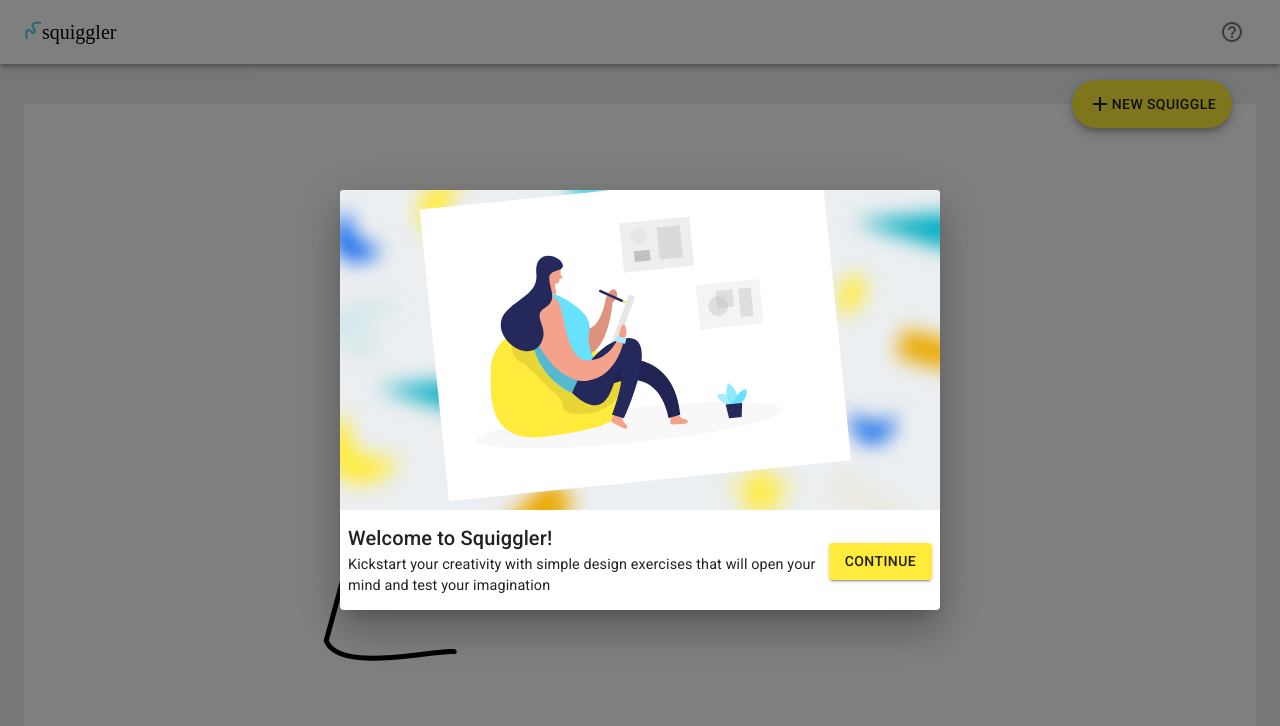
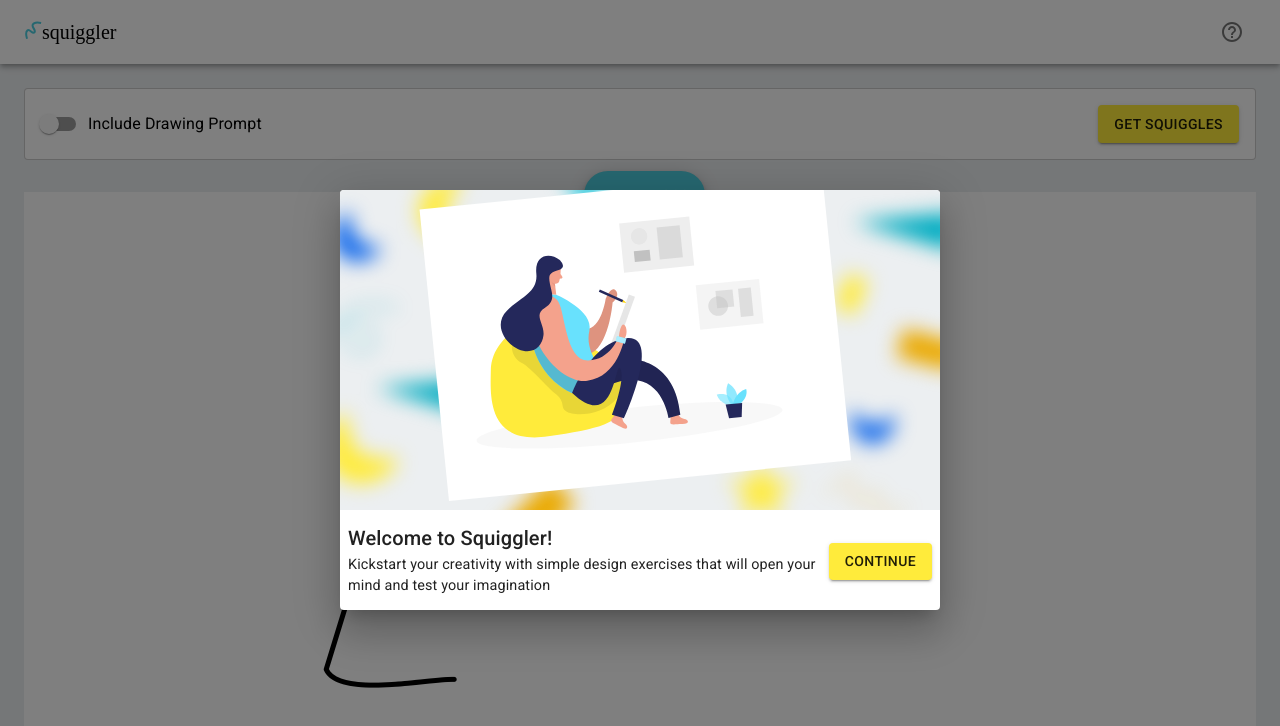
Before and after one commit to toddmcneill/squiggler, a React (Create React App) app: page / in a window 1280 px wide. Shown: the top 726 px of the page. Built offline with nearby package versions, Linux system fonts and the light colour scheme; a web font is replaced by a local one.

Commit message:
Add suggestions
* Layout controls in their own section

The rotate button is included but commented out.

```diff
--- a/src/App.module.css
+++ b/src/App.module.css
@@ -8,6 +8,7 @@
     "header"
     "main";
   background-color: #ECEFF1;
+  min-width: 300px;
 }
 
 .header {
--- /dev/null
+++ b/src/components/Controls.js
@@ -0,0 +1,29 @@
+import FormControlLabel from '@material-ui/core/FormControlLabel'
+import Switch from '@material-ui/core/Switch'
+import Button from '@material-ui/core/Button'
+import styles from './Controls.module.css'
+
+export default function Controls({ setShowSuggestion, startNewSquiggle }) {
+  const handleSuggestionToggle = (event) => {
+    setShowSuggestion(event.target.checked)
+  }
+
+  return (
+    <div className={styles.controls}>
+      <div className={styles.suggestionControls}>
+        <FormControlLabel
+          control={
+            <Switch
+              color='primary'
+              onChange={handleSuggestionToggle}
+            />
+          }
+          label='Include Drawing Prompt'
+        />
+      </div>
+      <Button variant='contained' color='secondary' onClick={startNewSquiggle}>
+        Get Squiggles
+      </Button>
+    </div>
+  )
+}
--- /dev/null
+++ b/src/components/Controls.module.css
@@ -0,0 +1,14 @@
+.controls {
+  display: flex;
+  justify-content: space-between;
+  padding: 16px;
+  background-color: white;
+  margin-bottom: 32px;
+  border-radius: 4px;
+  border: 1px solid rgba(0, 0, 0, 0.2)
+}
+
+.suggestionControls {
+  display: flex;
+  align-items: center;
+}
--- a/src/components/Main.js
+++ b/src/components/Main.js
@@ -1,8 +1,10 @@
 import { useRef, useState, useEffect, useCallback } from 'react'
+import Container from '@material-ui/core/Container'
 import Fab from '@material-ui/core/Fab'
-import Container from '@material-ui/core/Container'
-import AddIcon from '@material-ui/icons/Add'
+import Controls from './Controls'
 import styles from './Main.module.css'
+// import RotateRightIcon from '@material-ui/icons/RotateRight'
+import suggestions from '../suggestions.json'
 
 const SCALAR = 2
 
@@ -101,9 +103,21 @@
 }
 
 export default function Main() {
+  const [suggestion, setSuggestion] = useState(null)
   const [mouseDown, setMouseDown] = useState(false)
   const [pointState, setPointState] = useState({})
   const sketchElement = useRef()
+
+  const [showSuggestion, setShowSuggestion] = useState(true)
+
+  const generateSuggestion = useCallback(() => {
+    const noun = suggestions[Math.floor(Math.random() * suggestions.length)]
+    setSuggestion(noun)
+  }, [])
+
+  useEffect(() => {
+    generateSuggestion()
+  }, [showSuggestion, generateSuggestion])
 
   const fixCanvasScale = () => {
     const canvas = sketchElement.current
@@ -124,7 +138,10 @@
 
     // Draw squiggle
     drawRandomSquiggle(ctx, width, height)
-  }, [sketchElement])
+
+    // Generate a new suggestion.
+    generateSuggestion()
+  }, [sketchElement, generateSuggestion])
 
   // Reset the canvas on window resize to avoid weird offset issues.
   // It's not the optimal solution, but prevents a pretty confusing bug.
@@ -194,6 +211,10 @@
   }
 
   return (
+    <div className={styles.main}>
+      <Container>
+        <Controls setShowSuggestion={setShowSuggestion} startNewSquiggle={startNewSquiggle} />
+      </Container>
       <Container className={styles.container}>
         <div className={styles.drawingArea}>
           <canvas ref={sketchElement}
@@ -208,11 +229,20 @@
             />
         </div>
         <div className={styles.buttonContainer}>
-        <Fab variant='extended' color='secondary' onClick={startNewSquiggle}>
-          <AddIcon />
-          New Squiggle
+          <div className={styles.rotateButtonDiv}>
+            {/*<Fab className={styles.rotateButton} size='small'>*/}
+            {/*  <RotateRightIcon />*/}
+            {/*</Fab>*/}
+          </div>
+          {
+            showSuggestion &&
+            <Fab variant='extended' color='primary' onClick={generateSuggestion}>
+              Draw <span className={styles.suggestionText}>{suggestion}</span>
             </Fab>
+          }
+          <div className={styles.emptySide} />
         </div>
       </Container>
+    </div>
   )
 }
--- a/src/components/Main.module.css
+++ b/src/components/Main.module.css
@@ -1,14 +1,45 @@
+.main {
+  padding-top: 24px;
+  padding-bottom: 24px;
+  height: 100%;
+  box-sizing: border-box;
+  display: flex;
+  flex-direction: column;
+}
+
 .container {
-  padding-top: 40px;
-  padding-bottom: 40px;
   position: relative;
-  height: 100%;
+  flex-grow: 1;
+  min-height: 0;
 }
 
 .buttonContainer {
   position: absolute;
-  right: 3rem;
-  top: 1rem;
+  left: 0.3rem;
+  top: -1.3rem;
+  display: flex;
+  justify-content: space-between;
+  width: 100%;
+}
+
+.rotateButtonDiv {
+  flex-basis: 40px;
+}
+
+.rotateButton {
+  background-color: white !important;
+}
+
+.suggestionText {
+  text-transform: uppercase;
+  font-weight: bold;
+  margin-left: 1ex;
+  color: rgba(255, 255, 255, 0.9);
+  white-space: nowrap;
+}
+
+.emptySide {
+  flex-basis: 40px;
 }
 
 .drawingArea {
--- /dev/null
+++ b/src/suggestions.json
@@ -0,0 +1,421 @@
+[
+  "Stapler",
+  "Desk",
+  "Pay cheque",
+  "Work computer",
+  "Fax machine",
+  "Phone",
+  "Paper",
+  "Light",
+  "Chair",
+  "Desk lamp",
+  "Notepad",
+  "Paper clips",
+  "Binder",
+  "Calculator",
+  "Calendar",
+  "Sticky notes",
+  "Pens",
+  "Pencils",
+  "Notebook",
+  "Book",
+  "Chairs",
+  "Coffee cup",
+  "Coffee mug",
+  "Thermos",
+  "Hot cup",
+  "Glue",
+  "Clipboard",
+  "Paperclips",
+  "Chocolate",
+  "Secretary",
+  "Work",
+  "Paperwork",
+  "Workload",
+  "Employee",
+  "Boredom",
+  "Coffee",
+  "Golf",
+  "Laptop",
+  "Sandcastle",
+  "Monday",
+  "Vanilla",
+  "Bamboo",
+  "Sneeze",
+  "Scratch",
+  "Celery",
+  "Hammer",
+  "Frog",
+  "Tennis",
+  "Hot dog",
+  "Pants",
+  "Bridge",
+  "Bubblegum",
+  "Candy bar",
+  "Bucket",
+  "Skiing",
+  "Sledding",
+  "Snowboarding",
+  "Snowman",
+  "Polar Bear",
+  "Cream",
+  "Waffle",
+  "Pancakes",
+  "Ice cream",
+  "Sundae",
+  "Beach",
+  "Sunglasses",
+  "Surfboard",
+  "Watermelon",
+  "Baseball",
+  "Bat",
+  "Ball",
+  "T-shirt",
+  "Kiss",
+  "Jellyfish",
+  "Jelly",
+  "Butterfly",
+  "Spider",
+  "Broom",
+  "Spiderweb",
+  "Mummy",
+  "Candy",
+  "Bats",
+  "Squirrels",
+  "Basketball",
+  "Water bottle",
+  "Unicorn",
+  "Dog leash",
+  "Newspaper",
+  "Hammock",
+  "Video camera",
+  "Money",
+  "Smiley face",
+  "Umbrella",
+  "Picnic basket",
+  "Teddy bear",
+  "Ambulance",
+  "Ancient Egyptian pyramid",
+  "Bacteria",
+  "Doorbell ringing at 4am",
+  "Goosebumps",
+  "Pizza",
+  "Platypus",
+  "Tarantula",
+  "Clam Chowder",
+  "Goldfish bowl",
+  "Skull",
+  "Spider web",
+  "Smoke",
+  "Tree",
+  "Ice",
+  "Blanket",
+  "Seaweed",
+  "Flame",
+  "Bubble",
+  "Hair",
+  "Tooth",
+  "Leaf",
+  "Worm",
+  "Sky",
+  "Apple",
+  "Plane",
+  "Cow",
+  "House",
+  "Dog",
+  "Car",
+  "Bed",
+  "Furniture",
+  "Train",
+  "Rainbow",
+  "Paintings",
+  "Drawing",
+  "Cup",
+  "Plate",
+  "Bowl",
+  "Cushion",
+  "Sofa",
+  "Sheet",
+  "Kitchen",
+  "Table",
+  "Candle",
+  "Shirt",
+  "Clothes",
+  "Dress",
+  "Pillow",
+  "Home",
+  "Toothpaste",
+  "Guitar",
+  "Schoolbag",
+  "Pencil Case",
+  "Glasses",
+  "Towel",
+  "Watch",
+  "Piano",
+  "Pen",
+  "Hat",
+  "Shoes",
+  "Socks",
+  "Jeans",
+  "Hair Gel",
+  "Keyboard",
+  "Bra",
+  "Jacket",
+  "Tie",
+  "Bandage",
+  "Scarf",
+  "Hair Brush",
+  "Cell Phone",
+  "Printer",
+  "Office supplies",
+  "Cork board",
+  "Paperweight",
+  "Letter opener",
+  "Post-it notes",
+  "Pen holder",
+  "File cabinet",
+  "Boss",
+  "Water-cooler",
+  "Commute",
+  "Lunch break",
+  "Employer",
+  "Late",
+  "Passion",
+  "Ambition",
+  "Pay",
+  "Pride",
+  "Unemployment",
+  "Job",
+  "Hire",
+  "Lazy",
+  "Worried",
+  "Tired",
+  "Poverty",
+  "Olympics",
+  "Recycle",
+  "Black hole",
+  "Applause",
+  "Blizzard",
+  "Sunburn",
+  "Time machine",
+  "Lace",
+  "Atlantis",
+  "Swamp",
+  "Sunscreen",
+  "Dictionary",
+  "Century",
+  "Sculpture",
+  "Sneaker",
+  "Admiral",
+  "Water polo",
+  "Ninja",
+  "Snorkeling",
+  "Surfing",
+  "Volleyball",
+  "Swimsuit",
+  "Pitcher",
+  "Catcher",
+  "Batter",
+  "Home plate",
+  "Swing",
+  "Cheerleader",
+  "Pumpkin",
+  "Halloween",
+  "Ghost",
+  "Jack-o'-lantern",
+  "Spooky",
+  "Skeleton",
+  "Vampire",
+  "Scary",
+  "Witch",
+  "Noodles",
+  "Hula hoop",
+  "Unicycle",
+  "Whiteboard",
+  "Knitting",
+  "Thunderstorm",
+  "Bubble wrap",
+  "Thermometer",
+  "Skipping rope",
+  "Canned food",
+  "Waffles",
+  "Chalkboard",
+  "Home run",
+  "Milkshake",
+  "Snowball fight",
+  "Bug zapper",
+  "Pot of gold",
+  "Loudspeaker",
+  "Wind chimes",
+  "Musical instrument",
+  "Bird feeder",
+  "Bookworm",
+  "Wig",
+  "Monster truck",
+  "Houseplant",
+  "S'mores",
+  "Pie chart",
+  "Water gun",
+  "Shopping cart",
+  "Knife and fork",
+  "Blue whale",
+  "Canary Islands",
+  "Christmas tree",
+  "Daytime",
+  "Earthquake",
+  "Frog legs",
+  "Junkyard",
+  "Vomiting",
+  "Aardvark",
+  "Blackbird singing in the dead of night",
+  "Dolphin",
+  "Rainforest",
+  "Spiders Web",
+  "The Great Wall of China",
+  "Vampire Bat",
+  "Worms",
+  "X-Ray",
+  "Yawning",
+  "Daytime TV",
+  "Fireman's helmet",
+  "Frogs legs",
+  "Hard Hat",
+  "Hospital gown",
+  "Invisible Man",
+  "Long underwear",
+  "Quicksand",
+  "Stomach ache",
+  "Vacuum cleaner",
+  "Swiss cheese",
+  "Cream cheese",
+  "Pizza crust",
+  "Bruise",
+  "Fog",
+  "Crust",
+  "Battery",
+  "Cereal",
+  "Blood",
+  "Moss",
+  "Thorn",
+  "Algae",
+  "Slug",
+  "Antenna",
+  "Butterfly wing",
+  "Parasite",
+  "Pollen",
+  "Asteroid",
+  "Family",
+  "Painting",
+  "Sketch",
+  "Wallpaper",
+  "Chandelier",
+  "Ketchup",
+  "Plane Ticket",
+  "Fruit Juice",
+  "Slippers",
+  "Salary",
+  "Punctuality",
+  "Slacking",
+  "Stress",
+  "Overtime",
+  "Redundancy",
+  "Unemployed",
+  "Disconnect",
+  "Freelance",
+  "Workaholic",
+  "Stressful",
+  "Exhausted",
+  "Worries",
+  "Career",
+  "Overqualified",
+  "Unhappy",
+  "Panama Canal",
+  "Cheer",
+  "Vacation",
+  "Trick-or-treat",
+  "Minimalism",
+  "Egghead",
+  "Hypnosis",
+  "Fidget spinner",
+  "Artificial intelligence",
+  "Scientific research",
+  "Zombie apocalypse",
+  "Dreamcatcher",
+  "Screaming child",
+  "Jello shots",
+  "Surprise party",
+  "Chili cheese dog",
+  "Mugshot",
+  "Moonwalk",
+  "Couch potato",
+  "Aurora Borealis",
+  "Leaning Tower of Pisa",
+  "Fairy",
+  "Hornets Nest",
+  "Immune System",
+  "Mushroom",
+  "The Sun",
+  "Zebra",
+  "Computer",
+  "Dust",
+  "Lawnmower",
+  "Moonwalking",
+  "Oyster crackers",
+  "Striped pajamas",
+  "Hiccups",
+  "Shaving cream",
+  "Giant zit",
+  "Breath mints",
+  "Snot bubbles",
+  "Body odor",
+  "Chicken pox",
+  "Crustacean",
+  "Apple",
+  "Sun",
+  "Cloud",
+  "Car",
+  "Bath",
+  "Tea",
+  "Bread",
+  "Cup",
+  "Stairs",
+  "Dog",
+  "Cat",
+  "Ball",
+  "Moon",
+  "Friends",
+  "Arrow",
+  "Tree",
+  "Truck",
+  "Boat",
+  "Skate",
+  "Shoes",
+  "Carrot",
+  "Bunny",
+  "Ice Cream",
+  "Duck",
+  "Sunshine",
+  "Frog",
+  "Sandwich",
+  "Clock",
+  "Candy",
+  "Milk",
+  "Turtle",
+  "Phone",
+  "Bunny",
+  "Orange",
+  "Sofa",
+  "Stool",
+  "Table",
+  "Salt",
+  "Whip",
+  "Dish",
+  "Butter",
+  "Dustpan",
+  "Mitten",
+  "Egg",
+  "Sand",
+  "Kite",
+  "Key",
+  "Saw"
+]
```
Lines whose indentation alone changed are shown as unchanged.
